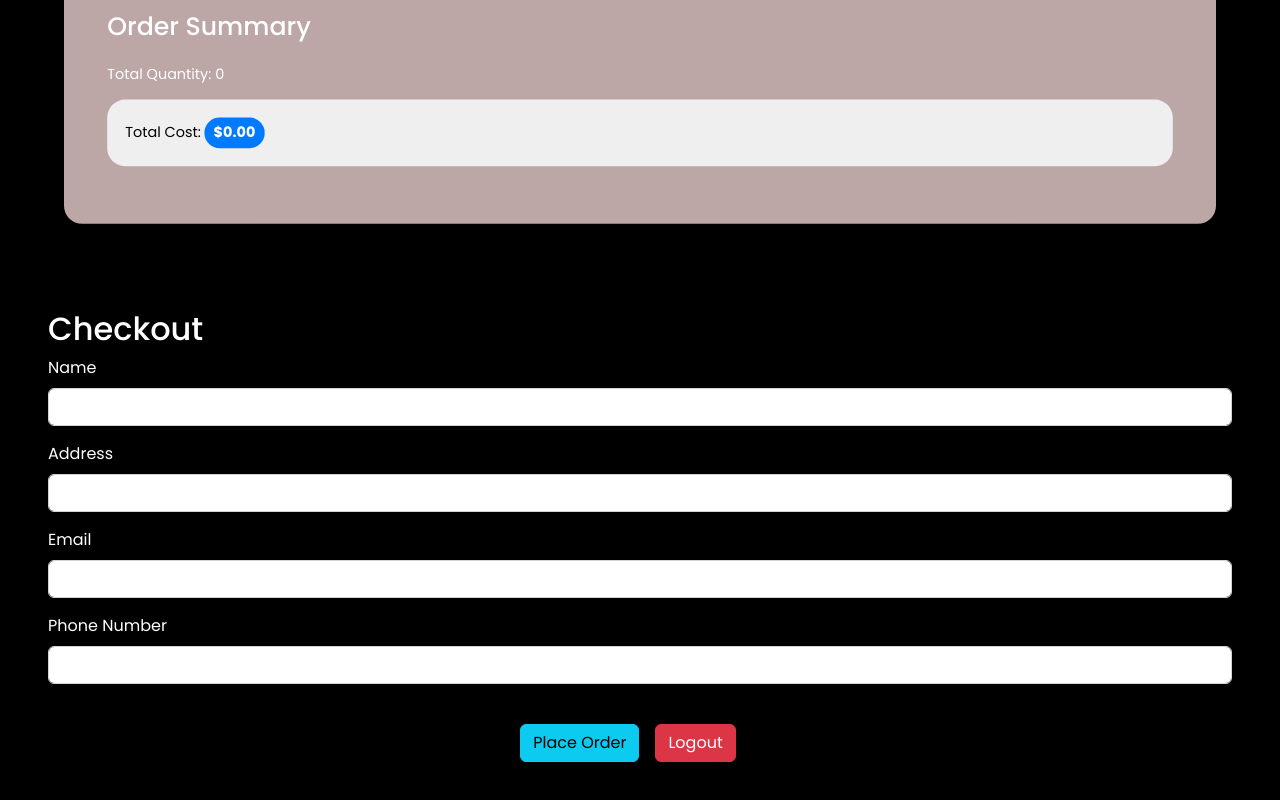
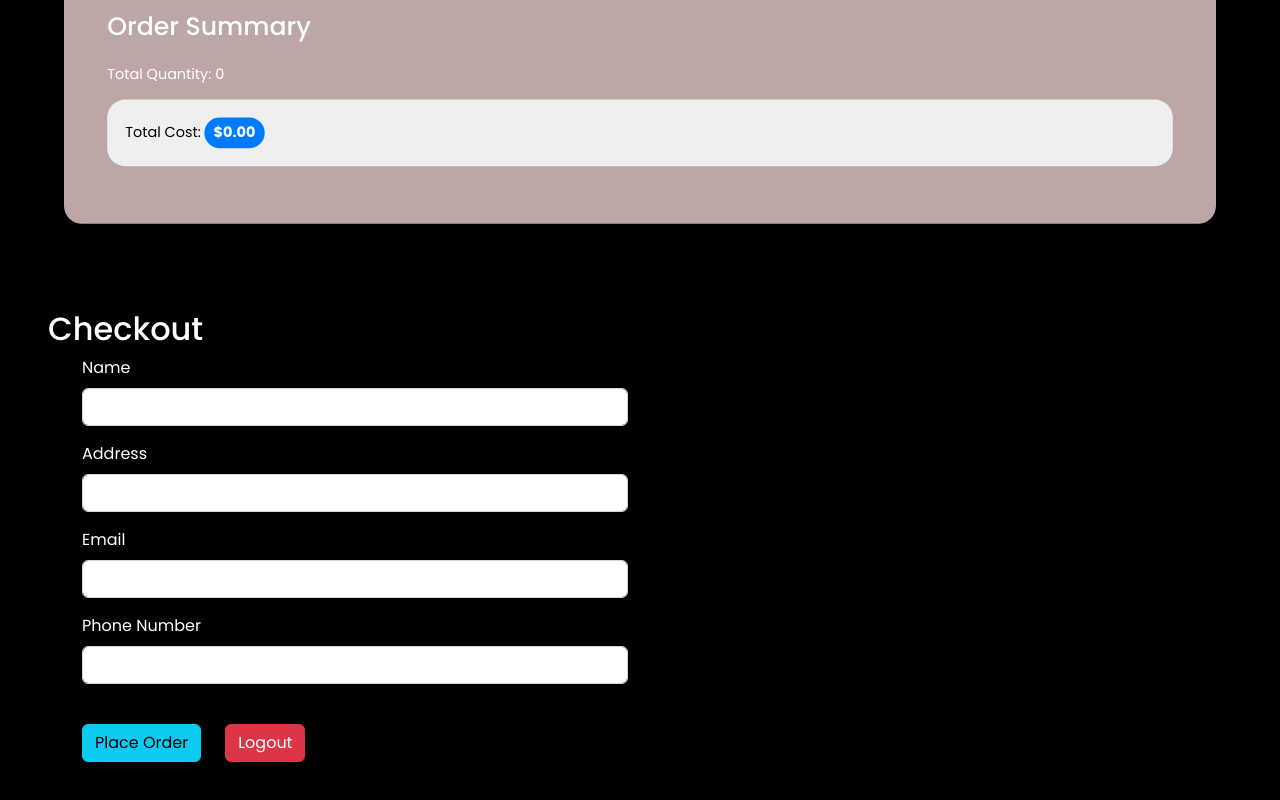
Before and after one commit to RENSOG/Ordering-, a React (Create React App) app in the folder frontend/: page /food in a window 1280 px wide. Shown: the part 1211-2011 px from the top of the page. Built offline with nearby package versions, Linux system fonts and the light colour scheme.

Commit message:
form update

```diff
--- a/frontend/src/Food.jsx
+++ b/frontend/src/Food.jsx
@@ -380,9 +380,12 @@ const Food = () => {
         </div>
       </div>
 
-      {/* Checkout Form */}
       <div className="mt-4 p-5">
-        <h2>Checkout</h2><form>
+  <h2>Checkout</h2>
+  <div className="container">
+    <div className="row">
+      <div className="col-md-6">
+        <form>
           <div className="mb-3">
             <label htmlFor="name" className="form-label">
               Name
@@ -435,17 +438,16 @@ const Food = () => {
               onChange={handleInputChange}
             />
           </div>
-        <div className="  d-flex align-items-center justify-content-center">
-          {" "}
+          <div className="d-flex justify-content-start align-items-center">
             <button
-            className="btn btn-info text-center d-flex align-items-center justify-content-center"
+              className="btn btn-info"
               onClick={handleCheckout}
             >
               Place Order
-          </button>{" "}
+            </button>
             <div className="d-flex justify-content-end m-3">
               <button
-              className="btn btn-danger m-2 ms-auto"
+                className="btn btn-danger m-2"
                 onClick={handleLogout}
               >
                 Logout
@@ -453,8 +455,11 @@ const Food = () => {
             </div>
           </div>
         </form>
-        <br></br>&nbsp;
       </div>
+    </div>
+  </div>
+</div>
+
 
 
       <ToastContainer position="top-center" />
```
Lines whose indentation alone changed are shown as unchanged.
